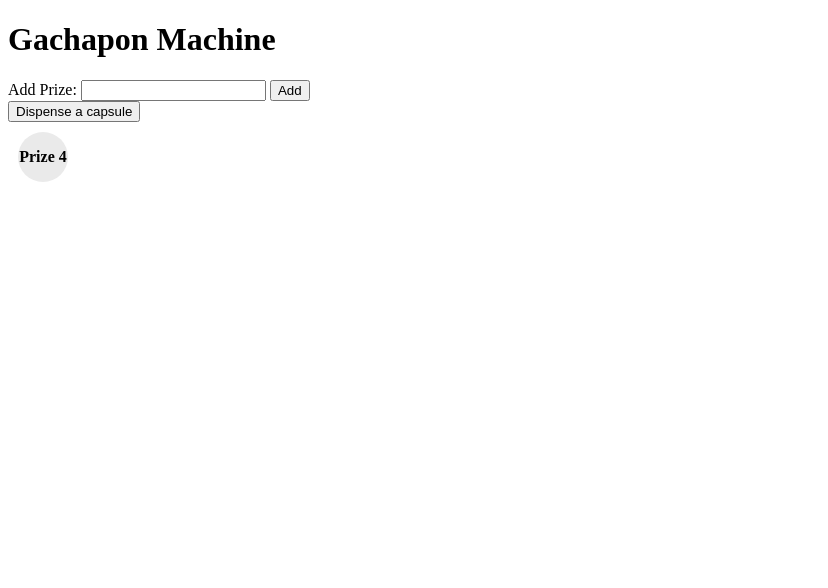
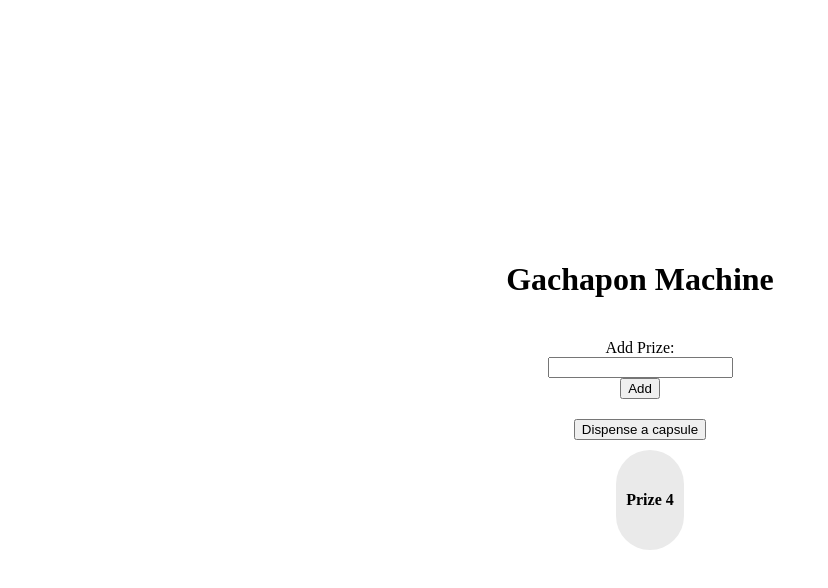
Before and after one commit to jlspooki/Gachapon, a plain HTML site: page index.html in a window 1280 px wide. Both pictures are taken after a click on the button "Dispense a capsule". Shown: the whole page, without its empty margins (0-828 px from the left). Drawn offline with Linux system fonts and the light colour scheme.

Commit message:
Update index.html

```diff
--- a/index.html
+++ b/index.html
@@ -3,11 +3,33 @@
 <head>
   <title>Gachapon Machine</title>
   <style>
+    body {
+      display: flex;
+      flex-direction: column;
+      align-items: center;
+      justify-content: center;
+      height: 100vh;
+      margin: 0;
+    }
+
+    h1 {
+      text-align: center;
+    }
+
+    .container {
+      display: flex;
+      flex-direction: column;
+      align-items: center;
+      justify-content: center;
+      margin-top: 20px;
+    }
+
     .capsule {
-      width: 50px;
-      height: 50px;
+      width: 100%;
+      max-width: 200px;
+      height: 100px;
       background-color: #eaeaea;
-      border-radius: 50%;
+      border-radius: 50px;
       margin: 10px;
       display: flex;
       align-items: center;
@@ -18,13 +40,15 @@
 </head>
 <body>
   <h1>Gachapon Machine</h1>
-  <div>
+  <div class="container">
     <label for="prizeInput">Add Prize:</label>
     <input type="text" id="prizeInput">
     <button onclick="addPrize()">Add</button>
   </div>
-  <button id="dispenseBtn" onclick="dispenseCapsule()">Dispense a capsule</button>
-  <div id="capsuleContainer"></div>
+  <div class="container">
+    <button id="dispenseBtn" onclick="dispenseCapsule()">Dispense a capsule</button>
+    <div id="capsuleContainer"></div>
+  </div>
 
   <script>
     var capsulePrizes = ["Prize 1", "Prize 2", "Prize 3", "Prize 4", "Prize 5"];
```
